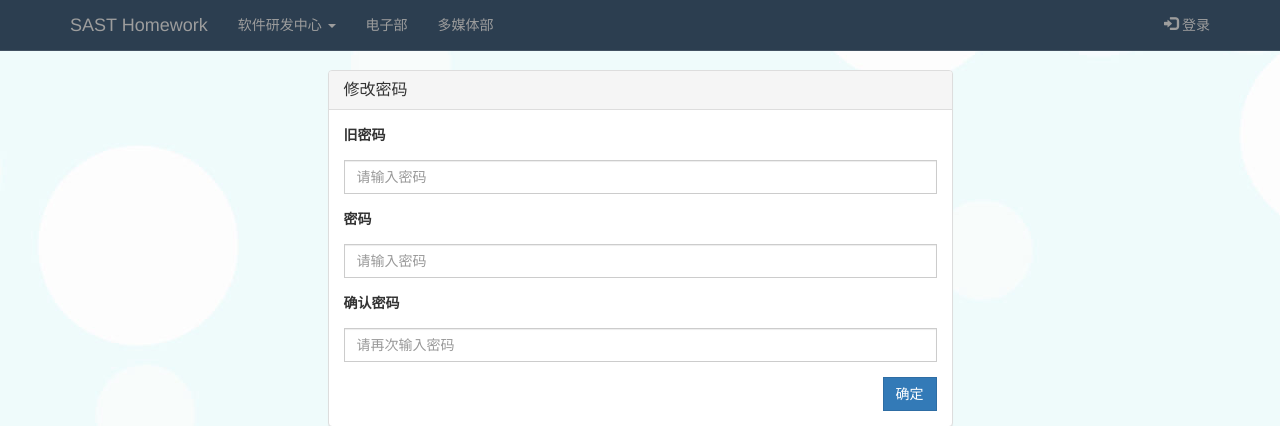
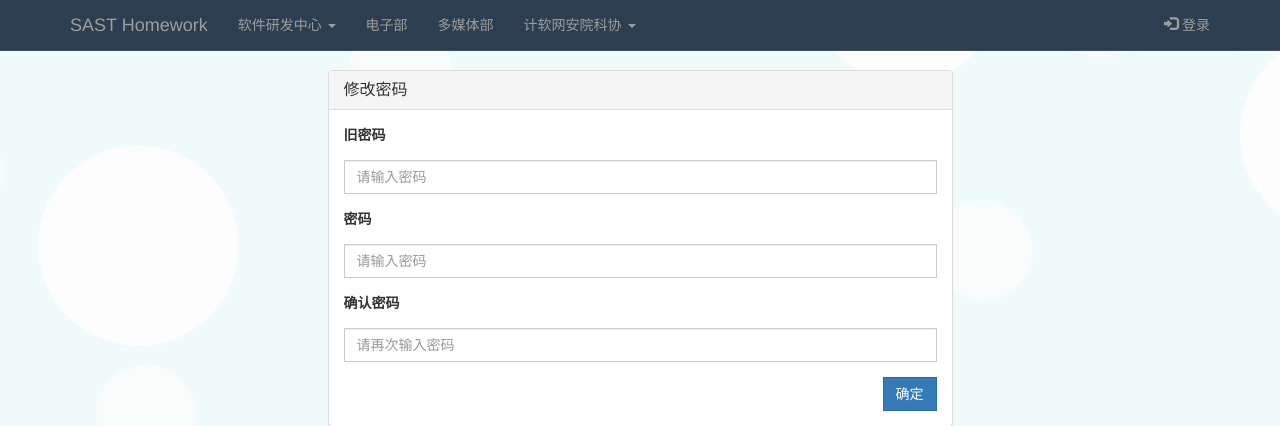
Before and after one commit to KyrieWang233/homework_submission, a Django app: page /accounts/changepassword/ in a window 1280 px wide. Shown: the top 426 px of the page. Run offline with Django 3.2, Linux system fonts and the light colour scheme; data comes from the database, SQL or seed files in the repository; both versions use the stored data as it was after the commit; some libraries are stand-ins or nearby versions.

Commit message:
添加院科协

```diff
--- a/homework_submission/context_processor.py
+++ b/homework_submission/context_processor.py
@@ -7,4 +7,5 @@ def coursers(request):
     cs_coursers = Courser.objects.filter(part__name="软件研发中心")
     ee_coursers = Courser.objects.filter(part__name="电子部")
     mm_coursers = Courser.objects.filter(part__name="多媒体部")
-    return {"cs_coursers": cs_coursers, "ee_coursers": ee_coursers, "mm_coursers": mm_coursers}
+    sa_coursers = Courser.objects.filter(part__name="计软网安院科协")
+    return {"cs_coursers": cs_coursers, "ee_coursers": ee_coursers, "mm_coursers": mm_coursers, "sa_coursers":sa_coursers}
--- a/templates/header.html
+++ b/templates/header.html
@@ -57,6 +57,21 @@
                 <!-- 多媒体部 -->
                 <li><a href="{% url 'list_homework' 'multi_media' %}">多媒体部</a></li>
                 <!-- 多媒体部 -->
+
+                <!-- 计软院科协-->
+                <li class="dropdown ">
+                    <a href="#" class="dropdown-toggle" data-toggle="dropdown">
+                        计软网安院科协
+                        <span class="caret"></span>
+                    </a>
+                    <ul class="dropdown-menu">
+                        {% for courser in sa_coursers %}
+                            <li><a href="{% url 'list_homework' courser.name_en %}">{{ courser.name }}</a></li>
+                        {% endfor %}
+                    </ul>
+                </li>
+                <!-- 计软院科协-->
+
                 {% if user.is_authenticated %}
                 <li><a href="{% url 'list_my_submissions' %}">我的提交记录</a></li>
                 {% endif %}
```
Also changed, not shown: db.sqlite3, static/img/app_develop.png (added), static/img/back_develop.png (added), static/img/flush_sacc.png (added), static/img/web_sacc.png (added), static/img/web_safe_sacc.png (added).
